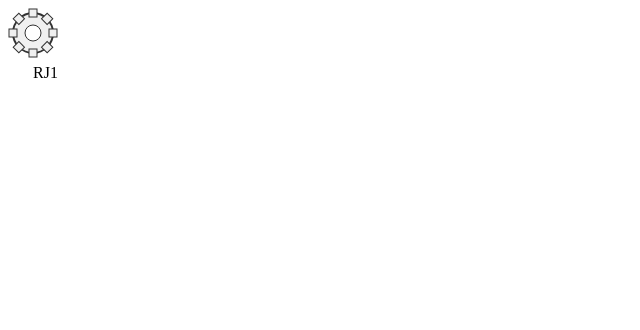
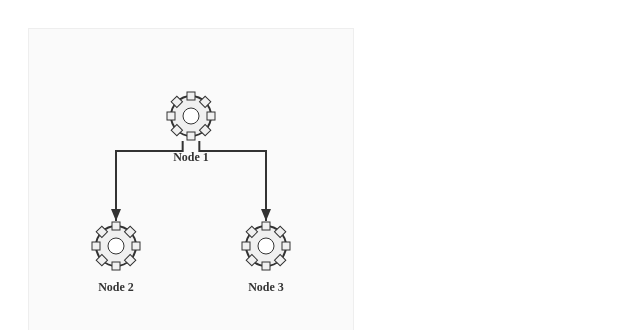
Before and after one commit to HuiFeiYa/official-learning, a Vue app in the folder projects/vue/: page / in a window 1280 px wide. Shown: the top 330 px of the page, without its empty margins (0-640 px from the left). Built offline with nearby package versions, Linux system fonts and the light colour scheme.

Commit message:
feat: layoutOptions 间距配置

```diff
--- a/projects/vue/package.json
+++ b/projects/vue/package.json
@@ -10,6 +10,7 @@
     "typecheck": "vue-tsc --noEmit"
   },
   "dependencies": {
+    "elkjs": "^0.11.1",
     "vue": "^3.4.0"
   },
   "devDependencies": {
--- a/projects/vue/src/elk/01.vue
+++ b/projects/vue/src/elk/01.vue
@@ -1,36 +1,214 @@
 <script setup>
-import { ref } from 'vue'
+import { ref, onMounted } from "vue";
+import ELK from "elkjs/lib/elk.bundled.js";
+
+const elk = new ELK();
+const layoutResult = ref(null);
+
+const graph = {
+  id: "root",
+  layoutOptions: {
+    "elk.algorithm": "layered",
+    "elk.direction": "DOWN",
+    "elk.spacing.nodeNode": 100, // 同一层内 Node2 和 Node3 的间距
+    "elk.layered.spacing.nodeNodeBetweenLayers": 80, // 👈 关键配置：控制上层(Node1)到下层(Node2/3)的距离
+    "elk.alignment": "CENTER",
+    "elk.layered.spacing.nodeNodeLayered": "100",
+    "elk.spacing.edgeNode": "20",
+    "elk.layered.spacing.edgeNodeLayered": "20",
+    "elk.layered.nodePlacement.strategy": "BRANDES_KOEPF", // 对称布局策略
+    "elk.layered.nodePlacement.bk.fixedAlignment": "BALANCED", // 自动寻找平衡点实现对称
+  },
+  children: [
+    { id: "n1", width: 50, height: 50, label: "Node 1" },
+    { id: "n2", width: 50, height: 50, label: "Node 2" },
+    { id: "n3", width: 50, height: 50, label: "Node 3" },
+  ],
+  edges: [
+    { id: "e1", sources: ["n1"], targets: ["n2"] },
+    { id: "e2", sources: ["n1"], targets: ["n3"] },
+  ],
+};
+
+onMounted(async () => {
+  try {
+    const result = await elk.layout(graph);
+    layoutResult.value = result;
+  } catch (error) {
+    console.error("ELK Layout error:", error);
+  }
+});
+
+// Helper to format edge paths
+const getEdgePath = (edge) => {
+  if (!edge.sections || edge.sections.length === 0) return "";
+  const section = edge.sections[0];
+  let path = `M ${section.startPoint.x} ${section.startPoint.y}`;
+  if (section.bendPoints) {
+    section.bendPoints.forEach((p) => {
+      path += ` L ${p.x} ${p.y}`;
+    });
+  }
+  path += ` L ${section.endPoint.x} ${section.endPoint.y}`;
+  return path;
+};
 </script>
 <template>
-  <div class='elk-container'>
-    <svg class="svg-canvas" width="800" height="400" viewBox="0 0 800 400">
-        <defs>
-            <g  id="node" transform="translate(25, 25)"> <!-- 真正的中心点：0,0 -->
-                       <!-- 外圈圆 -->
-                       <circle cx="0" cy="0" r="20" fill="#f0f0f0" stroke="#333" stroke-width="2"></circle>
+  <div class="elk-container">
+    <svg
+      v-if="layoutResult"
+      class="svg-canvas"
+      :width="layoutResult.width + 100"
+      :height="layoutResult.height + 100"
+      :viewBox="`-50 -50 ${layoutResult.width + 100} ${
+        layoutResult.height + 100
+      }`"
+    >
+      <defs>
+        <g id="node-template">
+          <!-- 外圈圆 -->
+          <circle
+            cx="0"
+            cy="0"
+            r="20"
+            fill="#f0f0f0"
+            stroke="#333"
+            stroke-width="2"
+          ></circle>
 
-                       <!-- 8个矩形（已去掉多余的translate） -->
-                       <rect x="-4" y="-24" width="8" height="8" fill="#f0f0f0" stroke="#333" transform="rotate(0)"></rect>
-                       <rect x="-4" y="-24" width="8" height="8" fill="#f0f0f0" stroke="#333" transform="rotate(45)"></rect>
-                       <rect x="-4" y="-24" width="8" height="8" fill="#f0f0f0" stroke="#333" transform="rotate(90)"></rect>
-                       <rect x="-4" y="-24" width="8" height="8" fill="#f0f0f0" stroke="#333" transform="rotate(135)"></rect>
-                       <rect x="-4" y="-24" width="8" height="8" fill="#f0f0f0" stroke="#333" transform="rotate(180)"></rect>
-                       <rect x="-4" y="-24" width="8" height="8" fill="#f0f0f0" stroke="#333" transform="rotate(225)"></rect>
-                       <rect x="-4" y="-24" width="8" height="8" fill="#f0f0f0" stroke="#333" transform="rotate(270)"></rect>
-                       <rect x="-4" y="-24" width="8" height="8" fill="#f0f0f0" stroke="#333" transform="rotate(315)"></rect>
+          <!-- 8个小矩形 -->
+          <rect
+            x="-4"
+            y="-24"
+            width="8"
+            height="8"
+            fill="#f0f0f0"
+            stroke="#333"
+            transform="rotate(0)"
+          ></rect>
+          <rect
+            x="-4"
+            y="-24"
+            width="8"
+            height="8"
+            fill="#f0f0f0"
+            stroke="#333"
+            transform="rotate(45)"
+          ></rect>
+          <rect
+            x="-4"
+            y="-24"
+            width="8"
+            height="8"
+            fill="#f0f0f0"
+            stroke="#333"
+            transform="rotate(90)"
+          ></rect>
+          <rect
+            x="-4"
+            y="-24"
+            width="8"
+            height="8"
+            fill="#f0f0f0"
+            stroke="#333"
+            transform="rotate(135)"
+          ></rect>
+          <rect
+            x="-4"
+            y="-24"
+            width="8"
+            height="8"
+            fill="#f0f0f0"
+            stroke="#333"
+            transform="rotate(180)"
+          ></rect>
+          <rect
+            x="-4"
+            y="-24"
+            width="8"
+            height="8"
+            fill="#f0f0f0"
+            stroke="#333"
+            transform="rotate(225)"
+          ></rect>
+          <rect
+            x="-4"
+            y="-24"
+            width="8"
+            height="8"
+            fill="#f0f0f0"
+            stroke="#333"
+            transform="rotate(270)"
+          ></rect>
+          <rect
+            x="-4"
+            y="-24"
+            width="8"
+            height="8"
+            fill="#f0f0f0"
+            stroke="#333"
+            transform="rotate(315)"
+          ></rect>
 
-                       <!-- 内圈 -->
-                       <circle cx="0" cy="0" r="8" fill="#fff" stroke="#333"></circle>
+          <!-- 内圈 -->
+          <circle cx="0" cy="0" r="8" fill="#fff" stroke="#333"></circle>
+        </g>
 
-                       <!-- 文字 -->
-                       <text x="0" y="45" class="node-label">RJ1</text>
-                   </g>
-        </defs>
-        <use href="#node" x="0" y="0" width="100" height="100"></use>
+        <!-- 箭头定义 - 缩小尺寸 -->
+        <marker
+          id="arrowhead"
+          markerWidth="6"
+          markerHeight="5"
+          refX="6"
+          refY="2.5"
+          orient="auto"
+        >
+          <polygon points="0 0, 6 2.5, 0 5" fill="#333" />
+        </marker>
+      </defs>
 
+      <!-- 绘制连线 -->
+      <g class="edges">
+        <path
+          v-for="edge in layoutResult.edges"
+          :key="edge.id"
+          :d="getEdgePath(edge)"
+          fill="none"
+          stroke="#333"
+          stroke-width="2"
+          marker-end="url(#arrowhead)"
+        />
+      </g>
 
-     </svg>
+      <!-- 绘制节点 -->
+      <g
+        v-for="node in layoutResult.children"
+        :key="node.id"
+        :transform="`translate(${node.x + node.width / 2}, ${
+          node.y + node.height / 2
+        })`"
+        class="node-group"
+      >
+        <use href="#node-template"></use>
+        <text x="0" y="45" text-anchor="middle" class="node-label">
+          {{ node.label }}
+        </text>
+      </g>
+    </svg>
+    <div v-else>Loading layout...</div>
   </div>
 </template>
 <style scoped>
+.node-label {
+  font-size: 12px;
+  fill: #333;
+  font-weight: bold;
+}
+.elk-container {
+  padding: 20px;
+}
+.svg-canvas {
+  border: 1px solid #eee;
+  background-color: #fafafa;
+}
 </style>
```
Also changed, not shown: 1 other file (tests, documents, lock files or other folders).
